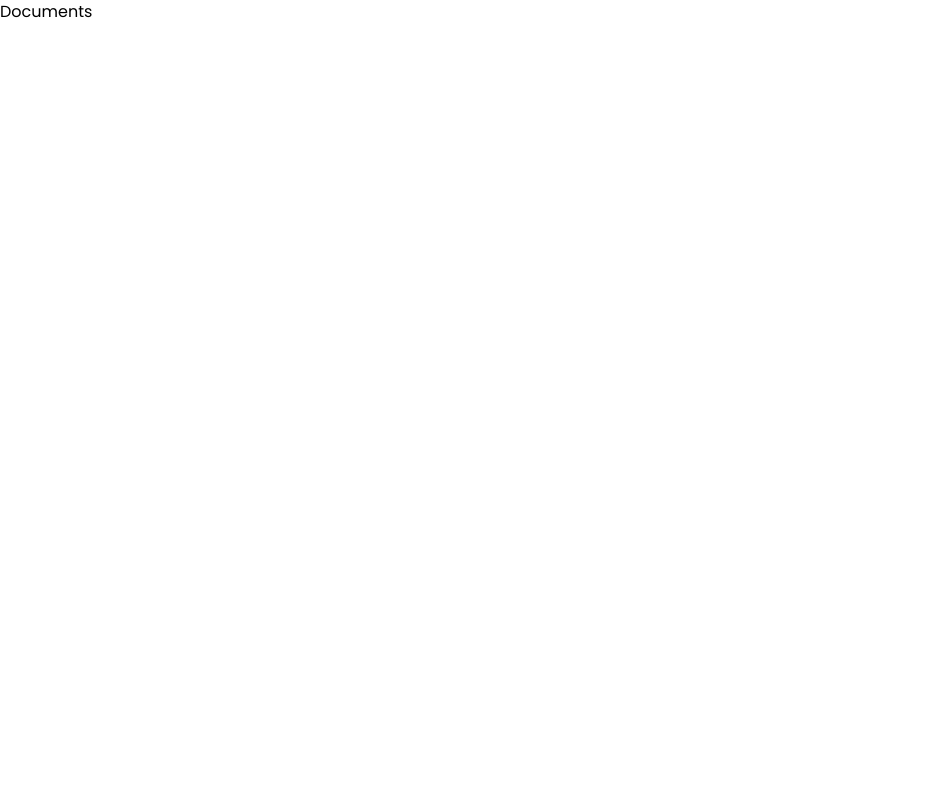
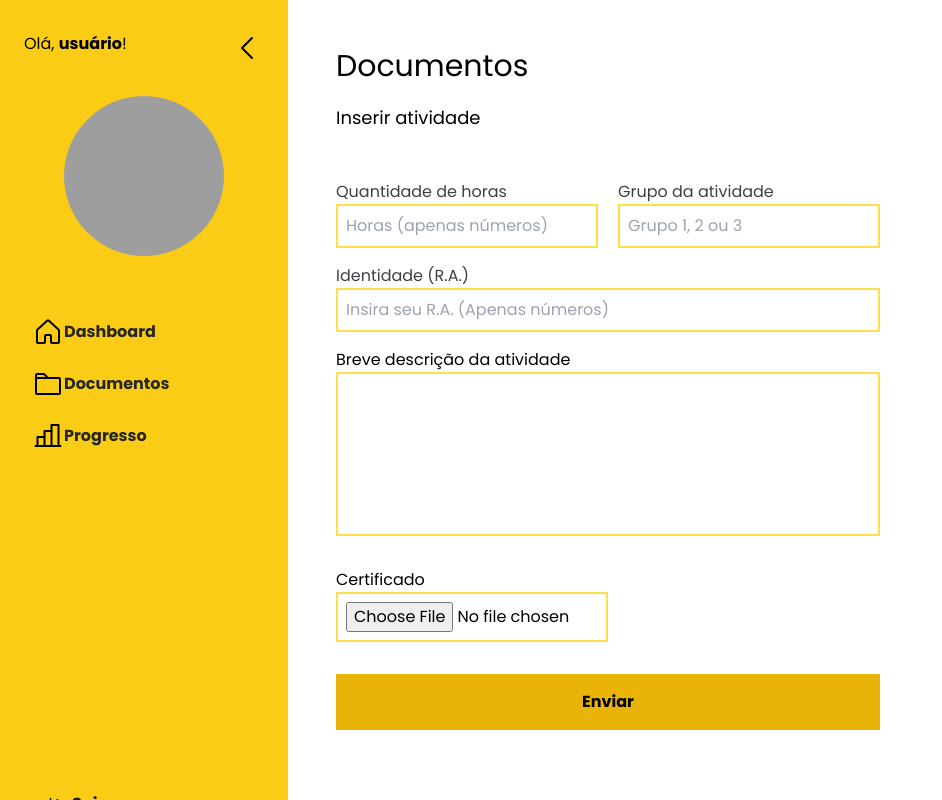
Before and after one commit to Busolin/helpless, a React (Vite) app: page /documents in a window 1280 px wide. Shown: the whole page, without its empty margins (0-942 px from the left). Built offline with nearby package versions, Linux system fonts and the light colour scheme; grey boxes are pictures that could not be loaded.

Commit message:
Small atualizations

```diff
--- a/package.json
+++ b/package.json
@@ -8,11 +8,9 @@
     "preview": "vite preview"
   },
   "dependencies": {
-    "chart.js": "^3.7.1",
     "history": "^5.3.0",
     "phosphor-react": "^1.4.1",
     "react": "^18.0.0",
-    "react-chartjs-2": "^4.1.0",
     "react-dom": "^18.0.0",
     "react-router-dom": "^6.3.0"
   },
--- a/src/App.jsx
+++ b/src/App.jsx
@@ -3,6 +3,7 @@ import Sidebar from "./components/Sidebar";
 import Dashboard from "./pages/Dashboard";
 import Documents from "./pages/Documents";
 import LoginScreen from "./pages/LoginScreen";
+import Progress from "./pages/Progress";
 import RegisterScreen from "./pages/RegisterScreen";
 
 function App() {
@@ -12,10 +13,9 @@ function App() {
         <Routes>
           <Route path="/" element={<LoginScreen />} />
           <Route path="/register" element={<RegisterScreen />} />
-          {/* Temporáriamente */}
           <Route path="/dashboard" element={<Dashboard />} />
           <Route path="/documents" element={<Documents />} />
-          {/* <Sidebar /> */}
+          <Route path="/progress" element={<Progress />} />
         </Routes>
       </BrowserRouter>
     </div>
--- a/src/components/Sidebar.jsx
+++ b/src/components/Sidebar.jsx
@@ -30,7 +30,6 @@ function Sidebar() {
       <p className={`${!open && "scale-0"} duration-300 ori text-md`}>
         Olá, <span className="font-bold">usuário</span>!
       </p>
-
       <div className="flex justify-center mt-10">
         <img
           src="https://source.unsplash.com/random"
@@ -40,7 +39,6 @@ function Sidebar() {
           } duration-300  rounded-full`}
         />
       </div>
-
       {/* Menu */}
       <div className="flex flex-col mt-10  justify-center">
         <ul>
@@ -56,7 +54,7 @@ function Sidebar() {
                   !open && "hidden"
                 } origin-left duration-200 font-bold text-neutral-800`}
               >
-                Home
+                Dashboard
               </span>
             </Link>
           </li>
@@ -77,7 +75,8 @@ function Sidebar() {
             </Link>
           </li>
           <li>
-            <a
+            <Link
+              to="/progress"
               href=""
               className="transition-colors flex items-center mt-1 hover:bg-yellow-300 p-2 rounded-md"
             >
@@ -87,11 +86,11 @@ function Sidebar() {
                   !open && "hidden"
                 } origin-left duration-200 font-bold text-neutral-800`}
               >
-                Gráfico
+                Progresso
               </span>
-            </a>
+            </Link>
           </li>
-          <li>
+          {/* <li>
             <a
               href=""
               className="transition-colors flex items-center mt-1 hover:bg-yellow-300 p-2 rounded-md"
@@ -105,12 +104,10 @@ function Sidebar() {
                 Certificado
               </span>
             </a>
-          </li>
+          </li> */}
         </ul>
       </div>
-
-      <Link to="/">
-        <div className="flex justify-start mt-80">
+      <Link to="/" className="flex justify-start lg:mt-80 mt-40 ">
         <button
           className={`${
             !open && "scale-0"
@@ -119,7 +116,6 @@ function Sidebar() {
           <ArrowLineLeft weight="bold" />
           Sair
         </button>
-        </div>
       </Link>
     </div>
   );
--- a/src/pages/Dashboard.jsx
+++ b/src/pages/Dashboard.jsx
@@ -3,8 +3,44 @@ import Sidebar from "../components/Sidebar";
 
 function Dashboard() {
   return (
-    <div>
+    <div className="flex ">
       <Sidebar />
+
+      <div className="p-12">
+        <h1 className="text-3xl pb-5">Dashboard</h1>
+
+        <div className="flex flex-col w-[40vw] justify-center h-[50vh]">
+          <div>
+            <div className="flex place-content-between">
+              <p>Grupo 1</p>
+              <p>20 Pontos</p>
+            </div>
+            <div className="relative h-6 rounded w-full bg-zinc-700">
+              <div className="text-center absolute top-0 h-6 w-2/4 rounded bg-yellow-400">
+                <span>50%</span>
+              </div>
+            </div>
+          </div>
+
+          <div>
+            <p className="mt-5">Grupo 2</p>
+            <div className="relative h-6 rounded w-full bg-zinc-700">
+              <div className="text-center absolute top-0 h-6 w-1/3 rounded bg-yellow-400">
+                <span>30%</span>
+              </div>
+            </div>
+          </div>
+
+          <div>
+            <p className="mt-5">Grupo 3</p>
+            <div className="relative h-6 rounded w-full bg-zinc-700">
+              <div className="text-center absolute top-0 h-6 w-1/3 rounded bg-yellow-400">
+                <span>30%</span>
+              </div>
+            </div>
+          </div>
+        </div>
+      </div>
     </div>
   );
 }
--- a/src/pages/Documents.jsx
+++ b/src/pages/Documents.jsx
@@ -1,7 +1,94 @@
 import React from "react";
+import Sidebar from "../components/Sidebar";
 
 function Documents() {
-  return <div>Documents</div>;
+  return (
+    <div className="flex overflow-hidden">
+      <Sidebar />
+
+      <div className="flex flex-col w-1/2">
+        <h1 className="text-3xl p-12 pb-5">Documentos</h1>
+        <p className="pl-12 text-lg">Inserir atividade</p>
+        <form
+          action=""
+          className="flex flex-col gap-8 p-12 pb-0
+        "
+        >
+          <div className="flex flex-col">
+            <div className="grid grid-cols-2 gap-5">
+              <div className="flex flex-col">
+                <label htmlFor="" className="text-zinc-700">
+                  Quantidade de horas
+                </label>
+                <input
+                  type="number"
+                  name=""
+                  id=""
+                  placeholder="Horas (apenas números)"
+                  className="p-2 border-2 border-yellow-300 focus:border-yellow-500 focus:ring-yellow-500 focus:ring-1 focus:outline-none"
+                />
+              </div>
+
+              <div className="flex flex-col">
+                <label htmlFor="" className="text-zinc-700">
+                  Grupo da atividade
+                </label>
+                <input
+                  type="text"
+                  name=""
+                  id=""
+                  placeholder="Grupo 1, 2 ou 3"
+                  className="p-2 border-2 border-yellow-300 focus:border-yellow-500 focus:ring-yellow-500 focus:ring-1 focus:outline-none"
+                />
+              </div>
+            </div>
+
+            <label htmlFor="" className="text-zinc-700 mt-4">
+              Identidade (R.A.)
+            </label>
+            <input
+              type="text"
+              name=""
+              id=""
+              placeholder="Insira seu R.A. (Apenas números)"
+              className="p-2 border-2 border-yellow-300 focus:border-yellow-500 focus:ring-yellow-500 focus:ring-1 focus:outline-none"
+            />
+
+            <label htmlFor="" className="mt-4">
+              Breve descrição da atividade
+            </label>
+            <textarea
+              name=""
+              id=""
+              cols="30"
+              rows="6"
+              className="resize-none p-2 border-2 border-yellow-300 focus:border-yellow-500 focus:ring-yellow-500 focus:ring-1 focus:outline-none"
+            ></textarea>
+
+            <div className="flex flex-col mt-8 ">
+              <label htmlFor="">Certificado</label>
+              {/* <label
+                type="password"
+                name="form-label"
+                for="form-input"
+                placeholder=""
+                className="form-label inline-block w-2/4 border-2 h-11 border-yellow-300 "
+              ></label> */}
+              <input
+                type="file"
+                className="form-label border-2 border-yellow-300 p-2 w-2/4"
+                id="form-input"
+              />
+            </div>
+          </div>
+
+          <button className="bg-yellow-500 p-4 font-bold focus:border-yellow-500 focus:ring-yellow-700 focus:ring-1 focus:outline-none">
+            Enviar
+          </button>
+        </form>
+      </div>
+    </div>
+  );
 }
 
 export default Documents;
--- a/src/pages/LoginScreen.jsx
+++ b/src/pages/LoginScreen.jsx
@@ -21,25 +21,25 @@ function LoginScreen() {
         "
         >
           <div className="flex flex-col">
-            <label htmlFor="" className="text-zinc-700">
+            <label htmlFor="emailInput" className="text-zinc-700">
               Email
             </label>
             <input
               type="text"
-              name=""
-              id=""
+              name="emailInput"
+              id="emailInput"
               placeholder="Insira seu email"
               className="p-2 border-2 border-yellow-300 focus:border-yellow-500 focus:ring-yellow-500 focus:ring-1 focus:outline-none"
             />
           </div>
           <div className="flex flex-col">
-            <label htmlFor="" className="text-zinc-700">
+            <label htmlFor="passwordInput" className="text-zinc-700">
               Senha
             </label>
             <input
               type="password"
-              name=""
-              id=""
+              name="passwordInput"
+              id="passwordInput"
               placeholder="Insira sua senha"
               className="p-2 border-2 border-yellow-300 focus:border-yellow-500 focus:ring-yellow-500 focus:ring-1 focus:outline-none"
             />
--- /dev/null
+++ b/src/pages/Progress.jsx
@@ -0,0 +1,51 @@
+import React from "react";
+import Sidebar from "../components/Sidebar";
+
+function Progress() {
+  return (
+    <div className="flex overflow-hidden">
+      <Sidebar />
+
+      <div className="flex flex-col w-1/2">
+        <h1 className="text-3xl p-12 pb-5">Progresso</h1>
+
+        <div>
+          <select
+            name="selectGroup"
+            id="selectGroup"
+            className="p-2 ml-12 border-2 border-yellow-300 focus:border-yellow-500 focus:ring-yellow-500 focus:ring-1 focus:outline-none"
+          >
+            <option value="grupo 1">Grupo 1</option>
+            <option value="grupo 2">Grupo 2</option>
+            <option value="grupo 3">Grupo 3</option>
+          </select>
+        </div>
+
+        <div className="pl-12 mt-5">
+          <p>Selecione um documento</p>
+          <select
+            name=""
+            id=""
+            className="max-w-md p-2 border-2 border-yellow-300 focus:border-yellow-500 focus:ring-yellow-500 focus:ring-1 focus:outline-none"
+          >
+            <option value="opt1">Atividades esportivas.</option>
+            <option value="2">Curso de língua estrangeira.</option>
+
+            <option value="3">
+              Participação em atividades artísticas e culturais.
+            </option>
+            <option value="4">
+              Participação efetiva na organização de exposições e seminários
+              artístico ou cultural.
+            </option>
+            <option value="5">
+              Participação como expositor em exposição artística ou cultural.
+            </option>
+          </select>
+        </div>
+      </div>
+    </div>
+  );
+}
+
+export default Progress;
```
Also changed, not shown: src/pages/RegisterScreen.jsx (+12 -12 lines), src/components/Chart.jsx (deleted), 1 other file (tests, documents, lock files or other folders). Lines whose indentation alone changed are shown as unchanged.
